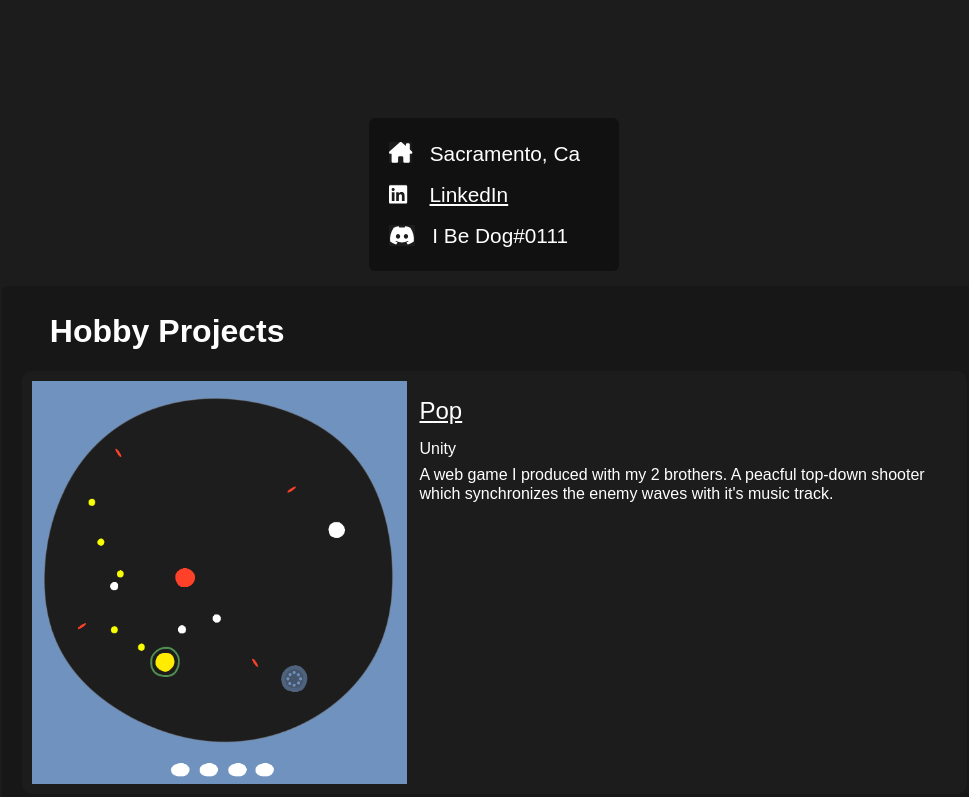
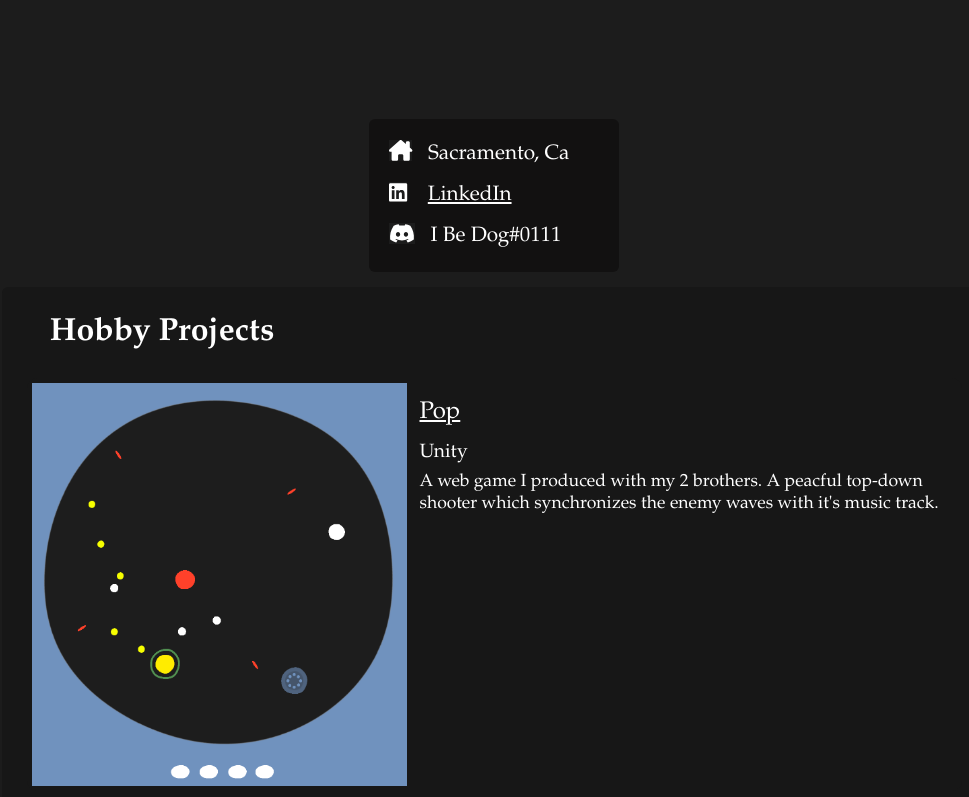
Before and after one commit to DavonWhitworth/davon-whitworth, a React (Create React App) app: page / in a window 1280 px wide. Shown: the part 203-1000 px from the top of the page, without its empty margins (146-1115 px from the left). Built offline with nearby package versions, Linux system fonts and the light colour scheme.

Commit message:
giving it some life

```diff
--- a/src/App.css
+++ b/src/App.css
@@ -1,4 +1,4 @@
 * {
   background-color: #1c1c1c; /**/
-  font-family: FRUTIGER, sans-serif;
+  font-family: GARAMOND;
 }
--- a/src/components/projectcard.js
+++ b/src/components/projectcard/index.js
@@ -1,15 +1,18 @@
 import styled from "styled-components";
 import React from "react";
+//import StyledLangs from "./languageblock";
 
 const Card = styled.div`
   color: white;
   border-radius: 10px;
-  padding: 10px;
-  margin-bottom: 20px;
-  width: fit-content;
+  padding: 5px;
+  margin: 5px;
   max-width: 1024px;
+  min-width: fit-content;
+  width: auto;
   display: flex;
   flex-wrap: wrap;
+  background-color: inherit;
 `;
 
 const Appinfo = styled.div`
@@ -18,22 +21,28 @@ const Appinfo = styled.div`
   line-height: 1.7;
   max-width: 530px;
   width: 100%;
+  background-color: inherit;
 `;
 
 const Title = styled.a`
   margin: 3px;
   font-size: 1.5em;
   color: inherit;
+  background-color: inherit;
 `;
 
 const Langs = styled.div`
   margin: 3px;
+  background-color: inherit;
+  font-size: 120%;
 `;
 
 const Description = styled.div`
   margin: 3px;
   line-height: 1.2;
   width: auto;
+  background-color: inherit;
+  font-size: 110%;
 `;
 
 const Projectimg = styled.img`
@@ -41,31 +50,12 @@ const Projectimg = styled.img`
   width: 100%;
 `;
 
-// const LanguageBlock = styled.div`
-//   background-color: grey;
-// `;
-
 function projectcard(props) {
-  // const [langs, setLangs] = useState([]);
-  // let block;
-
-  // const Contructlangs = (props) => {
-  //   let languageblocks = [];
-  //   const arroflangs = props.langs.split("");
-  //   arroflangs.map(
-  //     (x) => (block = <LanguageBlock>{x}</LanguageBlock>),
-  //     setLangs([...langs, block])
-  //   );
-  // };
-
-  // useEffect({
-  //   Contructlangs,
-  // });
-
   return (
     <>
       <Card>
         <Projectimg src={props.imagesrc} alt={props.imagealt} />
+
         <Appinfo>
           <Title target="_blank" href={props.link}>
             {props.title}
--- /dev/null
+++ b/src/components/projectcard/languageblock.jsx
@@ -0,0 +1,21 @@
+import React, { useState, useEffect } from "react";
+import styled from "styled-components";
+
+const Langbox = styled.div``;
+
+const AllLangContainer = styled.div``;
+
+export default function Languageblock(props) {
+  const [styledBoxes, setStyledBoxes] = useState([]);
+  var workingBox;
+
+  useEffect(() => {
+    setStyledBoxes((styledBoxes) => [...styledBoxes, workingBox]);
+  }, [workingBox]);
+
+  for (let i = 0; i < props.langs.length; i++) {
+    props.langs = <Langbox>{props.langs[i]}</Langbox>;
+  }
+
+  return <AllLangContainer>{styledBoxes}</AllLangContainer>;
+}
```
